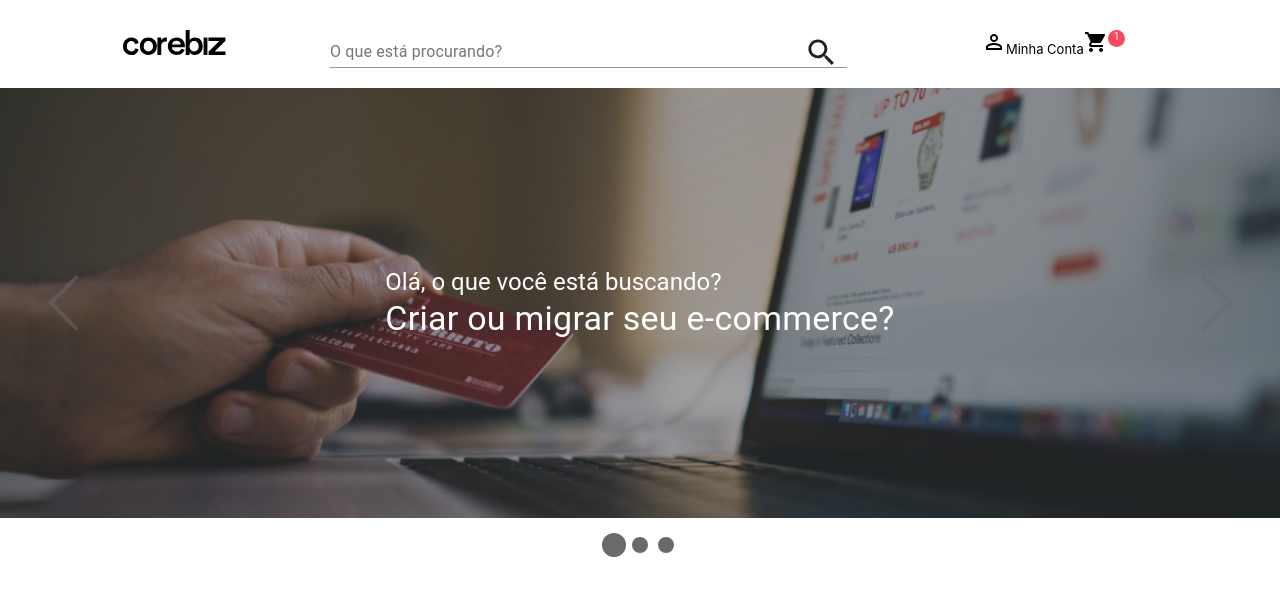
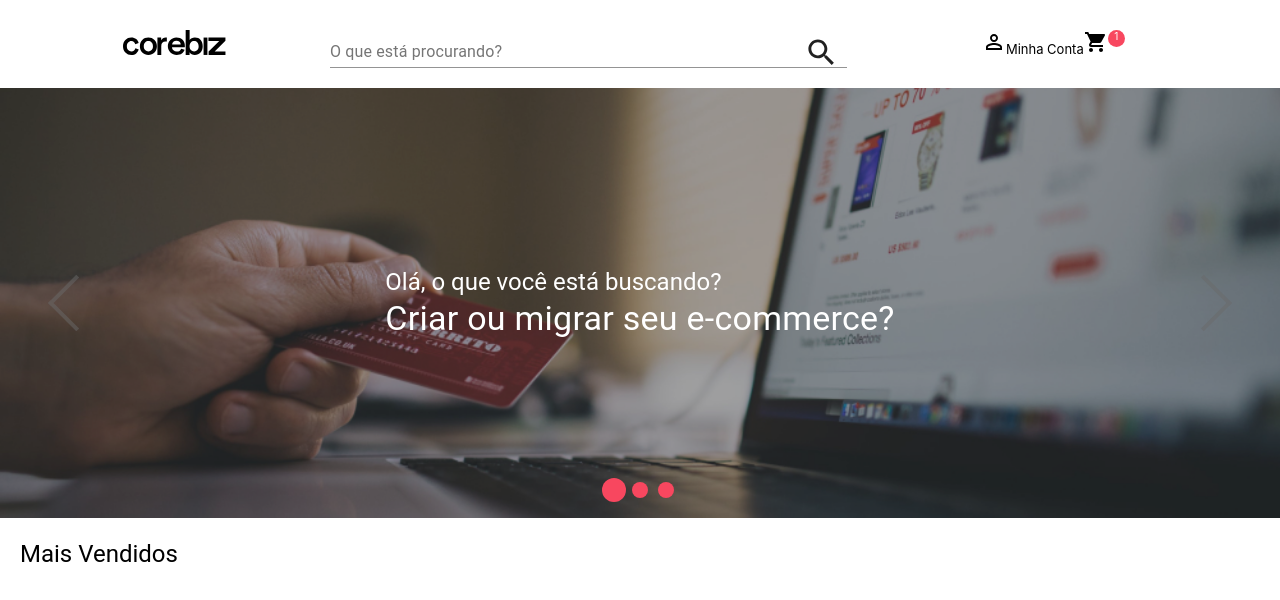
Before and after one commit to ArepaQuemada/frontend-challenge, a React (Create React App) app: page / in a window 1280 px wide. Shown: the top 600 px of the page. Built offline with nearby package versions, Linux system fonts and the light colour scheme.

Commit message:
Fixed position of button - created component and custom hook - added axios

```diff
--- a/package.json
+++ b/package.json
@@ -8,6 +8,7 @@
     "@testing-library/jest-dom": "^4.2.4",
     "@testing-library/react": "^9.5.0",
     "@testing-library/user-event": "^7.2.1",
+    "axios": "^0.20.0",
     "react": "^16.13.1",
     "react-awesome-slider": "^4.1.0",
     "react-dom": "^16.13.1",
--- a/src/App.js
+++ b/src/App.js
@@ -1,12 +1,14 @@
 import React from 'react';
 import Header from './components/Header';
 import PageCarousel from './components/PageCarousel';
+import TopSell from './components/TopSell';
 
 function App() {
   return (
     <div className="App">
       <Header />
       <PageCarousel />
+      <TopSell />
     </div>
   );
 }
--- /dev/null
+++ b/src/components/TopSell.js
@@ -0,0 +1,22 @@
+import React, { useState, useEffect } from 'react';
+import { Container, Typography, makeStyles } from '@material-ui/core';
+
+const useStyles = makeStyles(theme => ({
+    root: {
+        padding: '20px'
+    }
+}))
+
+export default function TopSell() {
+    const classes = useStyles();
+    useEffect(() => {
+        console.log('first render');
+    }, [])
+    return (
+        <Container className={classes.root}>
+            <Typography variant="h5">
+                Mais Vendidos
+            </Typography>
+        </Container>
+    );
+}
--- a/src/index.css
+++ b/src/index.css
@@ -15,3 +15,12 @@ code {
 .awssld__wrapper {
   max-height: 430px;
 }
+
+.awssld__bullets {
+  margin-bottom: 55px;
+  z-index: 3;
+}
+
+.awssld__bullets button {
+  background-color: #F8475F !important;
+}
--- /dev/null
+++ b/src/utils/useFetch.js
@@ -0,0 +1 @@
+import { useState, useEffect } from 'react';
```
Also changed, not shown: src/components/ItemCard.js (added), 1 other file (tests, documents, lock files or other folders).
